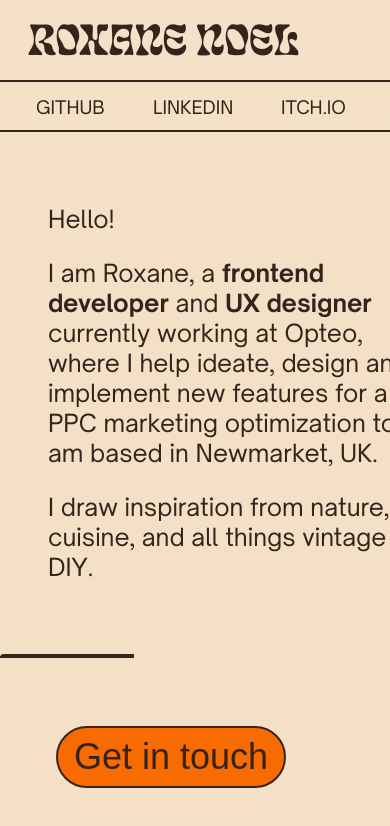
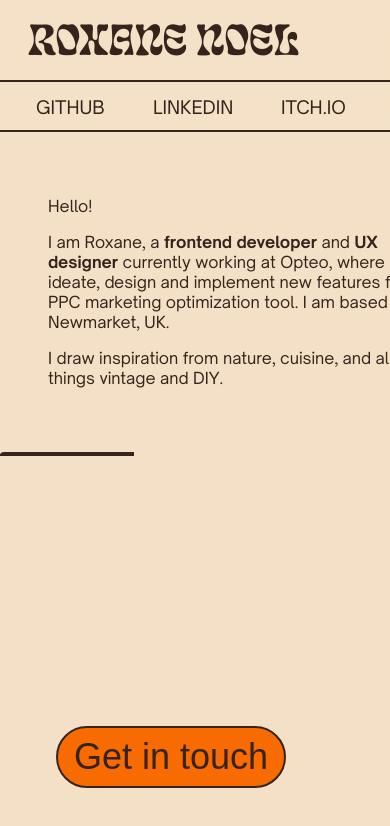
Before and after one commit to Roxanoel/roxanoel.github.io, a React (Create React App) app: page / in a window 390 px wide. Shown: the top 826 px of the page. Built offline with nearby package versions, Linux system fonts and the light colour scheme.

Commit message:
Resized text on mobiles/portrait tablets

```diff
--- a/src/scss/components/_hero-text.scss
+++ b/src/scss/components/_hero-text.scss
@@ -13,3 +13,9 @@
     // Contents by inheritance
     font-size: 24px;
 }
+
+@media only screen and (max-width: 600px) {
+    .hero-text-container {
+        font-size: 16px;
+    }
+}
```
